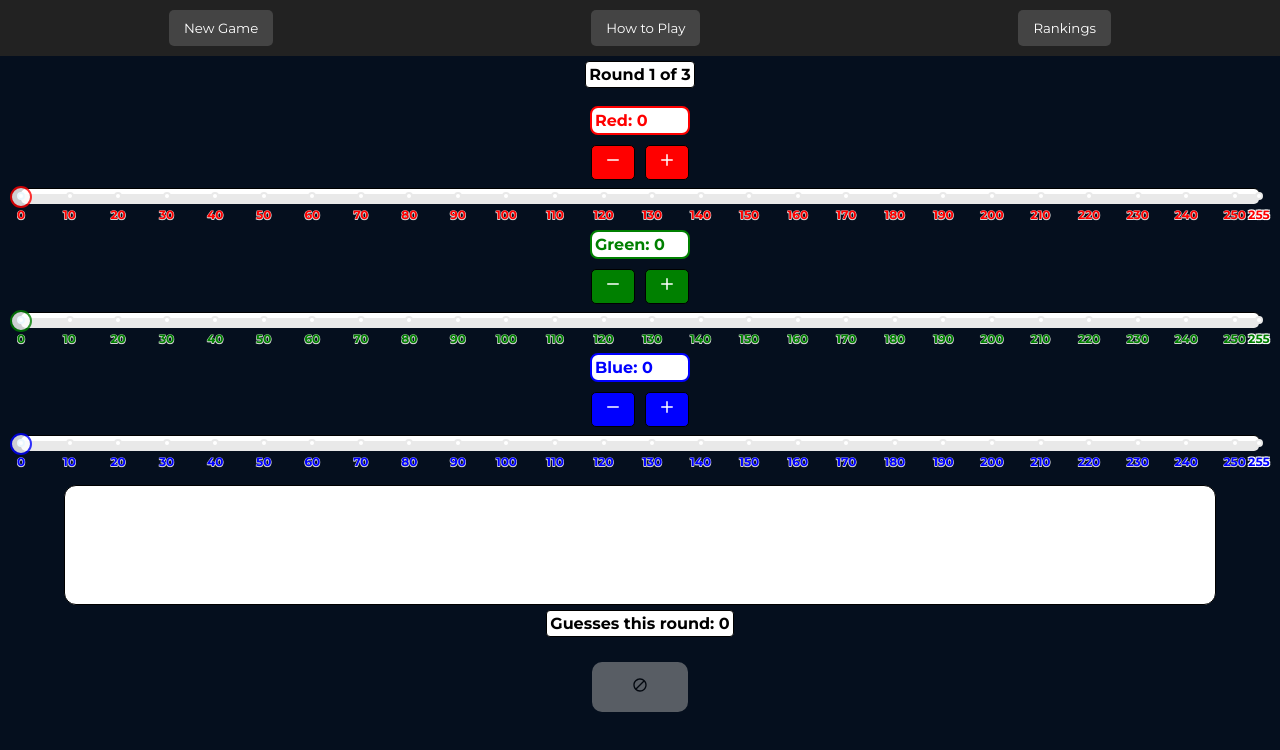
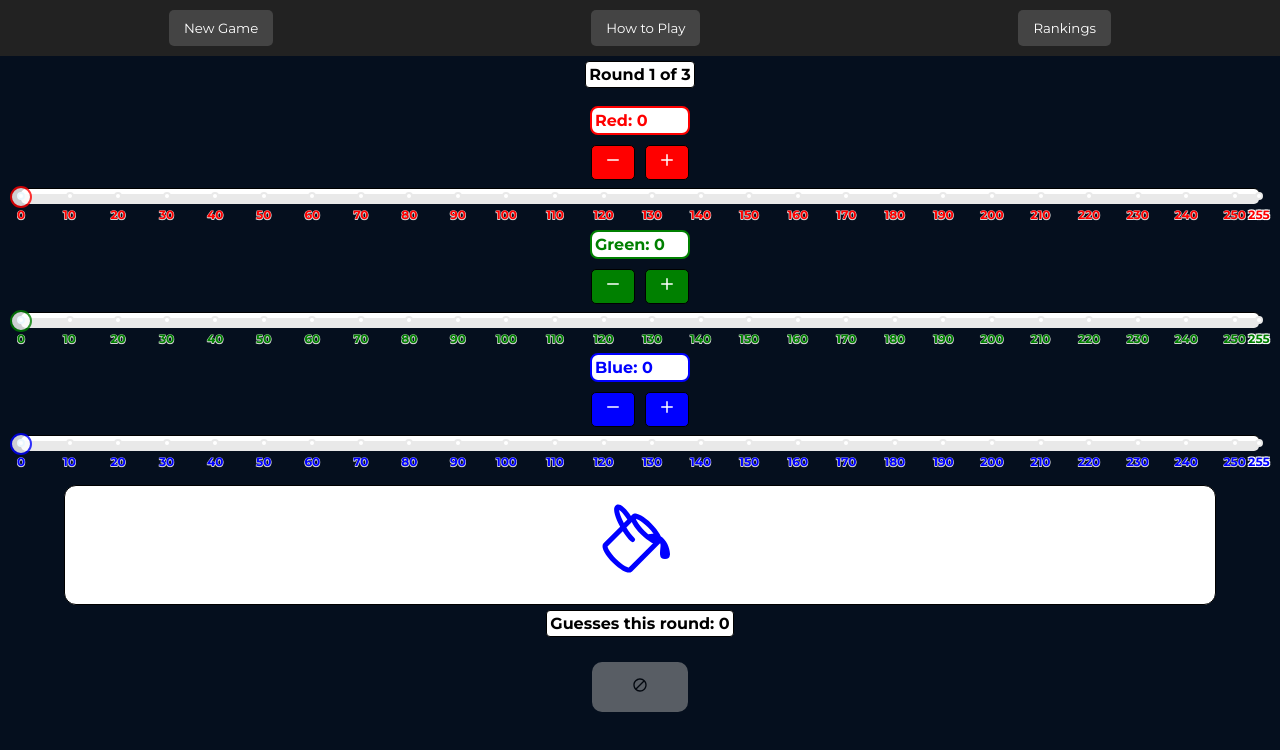
Before and after one commit to t0rbenC0rtes/RGBv3, a React (Vite) app: page / in a window 1280 px wide. Shown: the top 750 px of the page. Built offline with nearby package versions, Linux system fonts and the light colour scheme.

Commit message:
add paint bucket icon to GuessZone component for enhanced visual feedback

```diff
--- a/src/components/GuessZone.jsx
+++ b/src/components/GuessZone.jsx
@@ -1,4 +1,5 @@
 import React from "react";
+import { BsPaintBucket } from "react-icons/bs";
 
 const GuessZone = ({
   guessedColor,
@@ -14,7 +15,7 @@ const GuessZone = ({
           }, ${guessedColor?.b || 0})`,
           transition: "background-color 0.3s ease",
         }}
-      ></div>
+      ><BsPaintBucket style={{color:"blue", fontSize:"5rem", marginTop:"1rem"}}/></div>
     </div>
   );
 };
```
